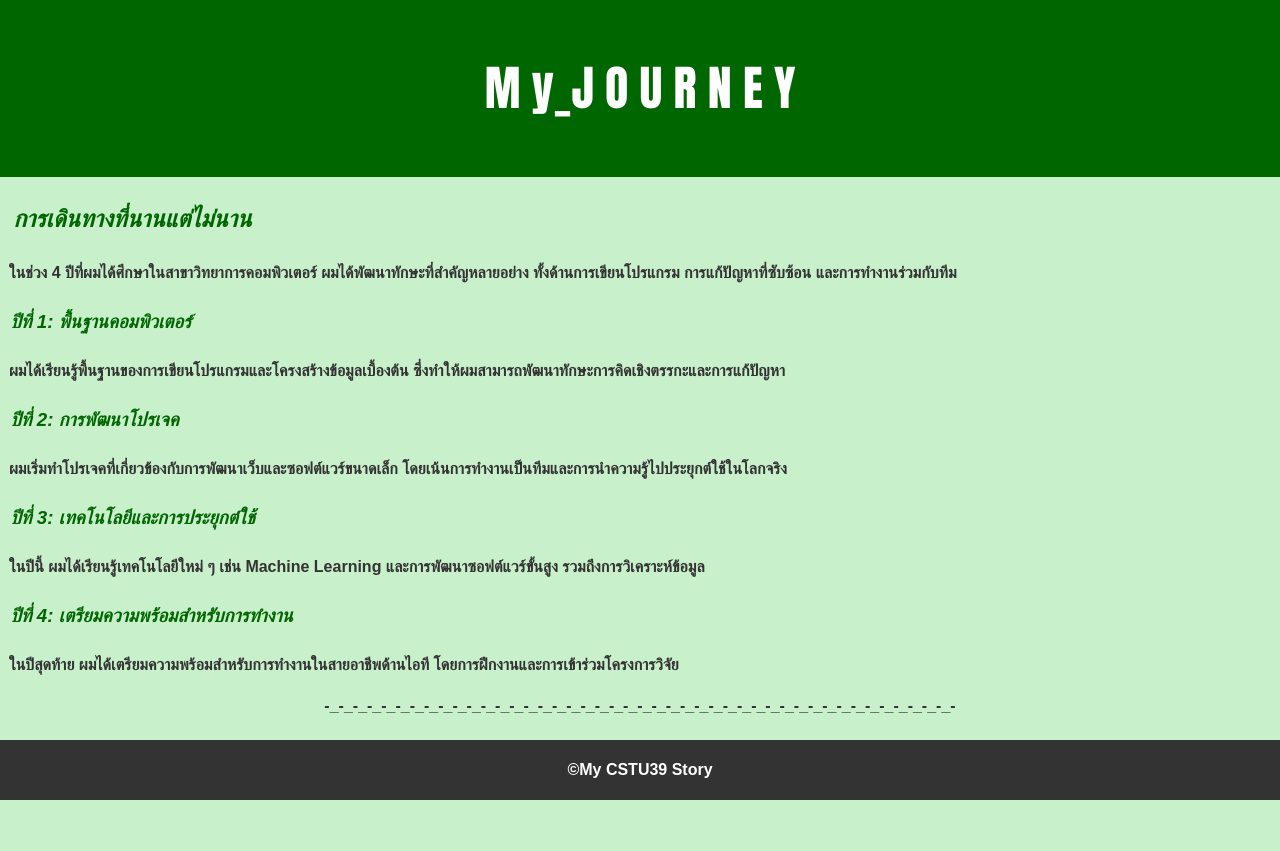
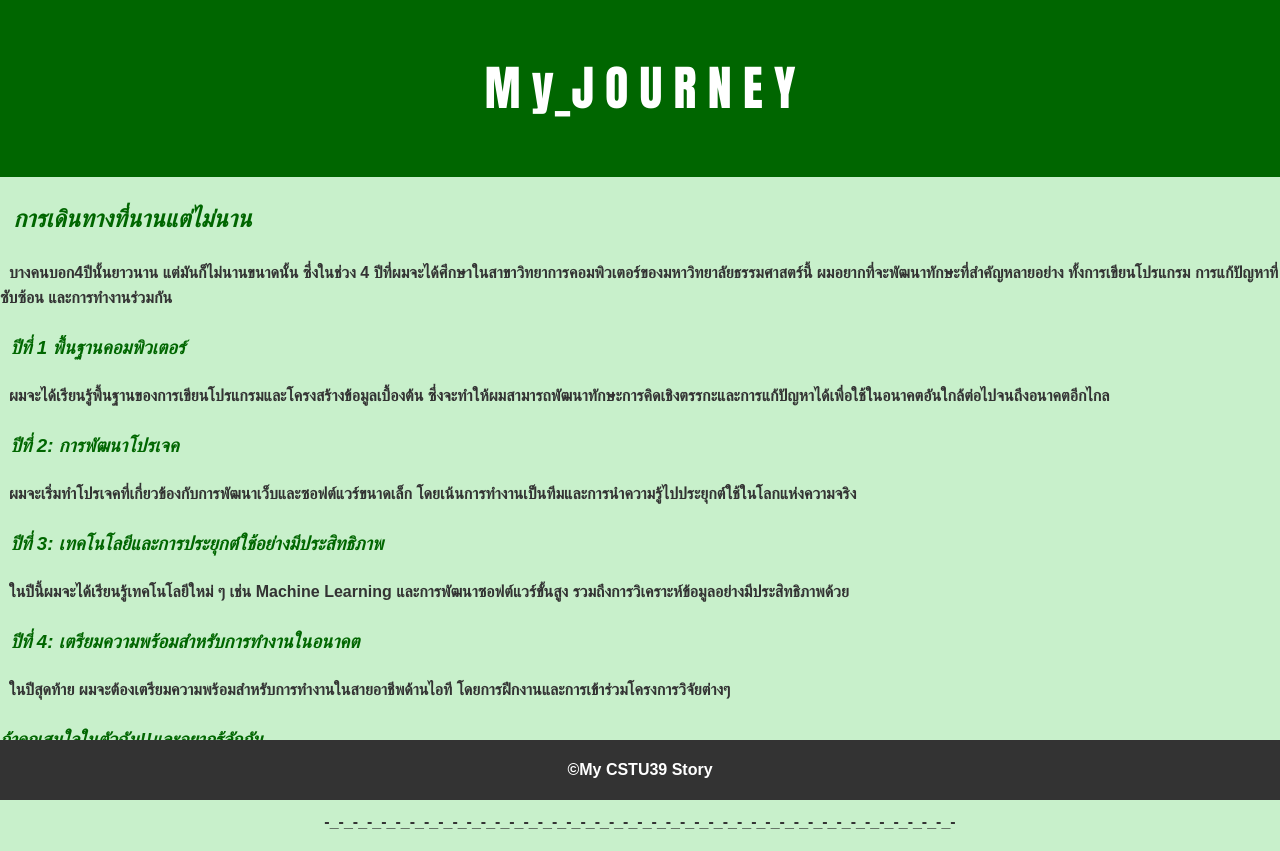
Before and after one commit to Suttipoch/6709650698_MyCSTUStory, a plain HTML site: page myjourney.html in a window 1280 px wide. Before the commit the page ends 800 px from the top, so only its background shows below. Drawn offline with Linux system fonts and the light colour scheme.

Commit message:
Jouney plus

```diff
--- a/myjourney.html
+++ b/myjourney.html
@@ -20,33 +20,39 @@
                 การเดินทางที่นานแต่ไม่นาน
             </h2>
                 <p>&nbsp;
-                    ในช่วง 4 ปีที่ผมได้ศึกษาในสาขาวิทยาการคอมพิวเตอร์ ผมได้พัฒนาทักษะที่สำคัญหลายอย่าง ทั้งด้านการเขียนโปรแกรม การแก้ปัญหาที่ซับซ้อน และการทำงานร่วมกับทีม
+                    บางคนบอก4ปีนั้นยาวนาน แต่มันก็ไม่นานขนาดนั้น ซึ่งในช่วง 4 ปีที่ผมจะได้ศึกษาในสาขาวิทยาการคอมพิวเตอร์ของมหาวิทยาลัยธรรมศาสตร์นี้ ผมอยากที่จะพัฒนาทักษะที่สำคัญหลายอย่าง ทั้งการเขียนโปรแกรม การแก้ปัญหาที่ซับซ้อน และการทำงานร่วมกัน
                 </p>
             <h3>&nbsp;
-                ปีที่ 1: พื้นฐานคอมพิวเตอร์
+                ปีที่ 1 พื้นฐานคอมพิวเตอร์
             </h3>
                 <p>&nbsp;
-                    ผมได้เรียนรู้พื้นฐานของการเขียนโปรแกรมและโครงสร้างข้อมูลเบื้องต้น ซึ่งทำให้ผมสามารถพัฒนาทักษะการคิดเชิงตรรกะและการแก้ปัญหา
+                    ผมจะได้เรียนรู้พื้นฐานของการเขียนโปรแกรมและโครงสร้างข้อมูลเบื้องต้น ซึ่งจะทำให้ผมสามารถพัฒนาทักษะการคิดเชิงตรรกะและการแก้ปัญหาได้เพื่อใช้ในอนาคตอันใกล้ต่อไปจนถึงอนาคตอีกไกล
                 </p>
             <h3>&nbsp;
                 ปีที่ 2: การพัฒนาโปรเจค
             </h3>
                 <p>&nbsp;
-                    ผมเริ่มทำโปรเจคที่เกี่ยวข้องกับการพัฒนาเว็บและซอฟต์แวร์ขนาดเล็ก โดยเน้นการทำงานเป็นทีมและการนำความรู้ไปประยุกต์ใช้ในโลกจริง
+                    ผมจะเริ่มทำโปรเจคที่เกี่ยวข้องกับการพัฒนาเว็บและซอฟต์แวร์ขนาดเล็ก โดยเน้นการทำงานเป็นทีมและการนำความรู้ไปประยุกต์ใช้ในโลกแห่งความจริง
                 </p>
             <h3>&nbsp;
-                ปีที่ 3: เทคโนโลยีและการประยุกต์ใช้
+                ปีที่ 3: เทคโนโลยีและการประยุกต์ใช้อย่างมีประสิทธิภาพ
             </h3>
                 <p>&nbsp;
-                    ในปีนี้ ผมได้เรียนรู้เทคโนโลยีใหม่ ๆ เช่น Machine Learning และการพัฒนาซอฟต์แวร์ขั้นสูง รวมถึงการวิเคราะห์ข้อมูล
+                    ในปีนี้ผมจะได้เรียนรู้เทคโนโลยีใหม่ ๆ เช่น Machine Learning และการพัฒนาซอฟต์แวร์ขั้นสูง รวมถึงการวิเคราะห์ข้อมูลอย่างมีประสิทธิภาพด้วย
                 </p>
             <h3>&nbsp;
-                ปีที่ 4: เตรียมความพร้อมสำหรับการทำงาน
+                ปีที่ 4: เตรียมความพร้อมสำหรับการทำงานในอนาคต
             </h3>
                 <p>&nbsp;
-                    ในปีสุดท้าย ผมได้เตรียมความพร้อมสำหรับการทำงานในสายอาชีพด้านไอที โดยการฝึกงานและการเข้าร่วมโครงการวิจัย
+                    ในปีสุดท้าย ผมจะต้องเตรียมความพร้อมสำหรับการทำงานในสายอาชีพด้านไอที โดยการฝึกงานและการเข้าร่วมโครงการวิจัยต่างๆ
                 </p>
         </div>
+
+        <p>
+            <h3>
+                ถ้าคุณสนใจในตัวฉัน!!และอยากรู้จักกัน<br>คุณสามารถติดตามฉันได้ที่นี่ <a href="https://www.instagram.com/sut_suwansut?igsh=a3luM2k1djBqaGxm"><i><u>linkนี้เลย!!</u></i></a>ฉันรอคุณอยู่นะ
+            </h3>
+        </p>
 
             <center>
                 <p>-_-_-_-_-_-_-_-_-_-_-_-_-_-_-_-_-_-_-_-_-_-_-_-_-_-_-_-_-_-_-_-_-_-_-_-_-_-_-_-_-_-_-_-_-</p>
```
